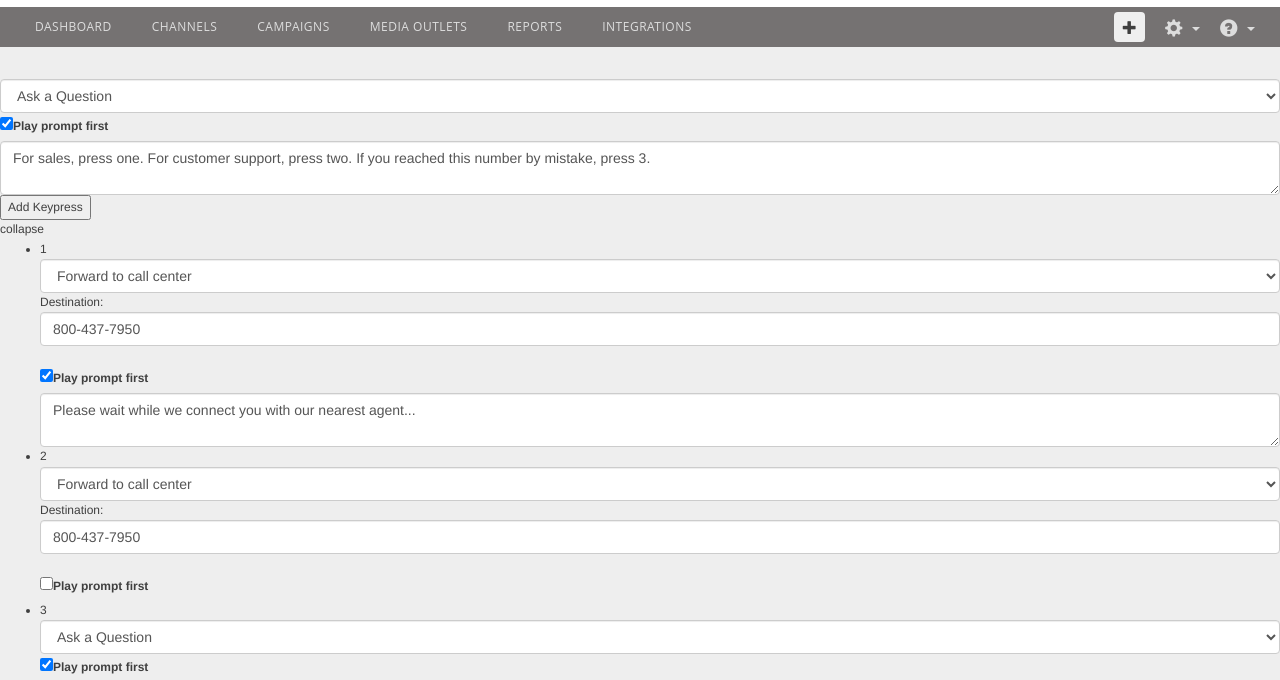
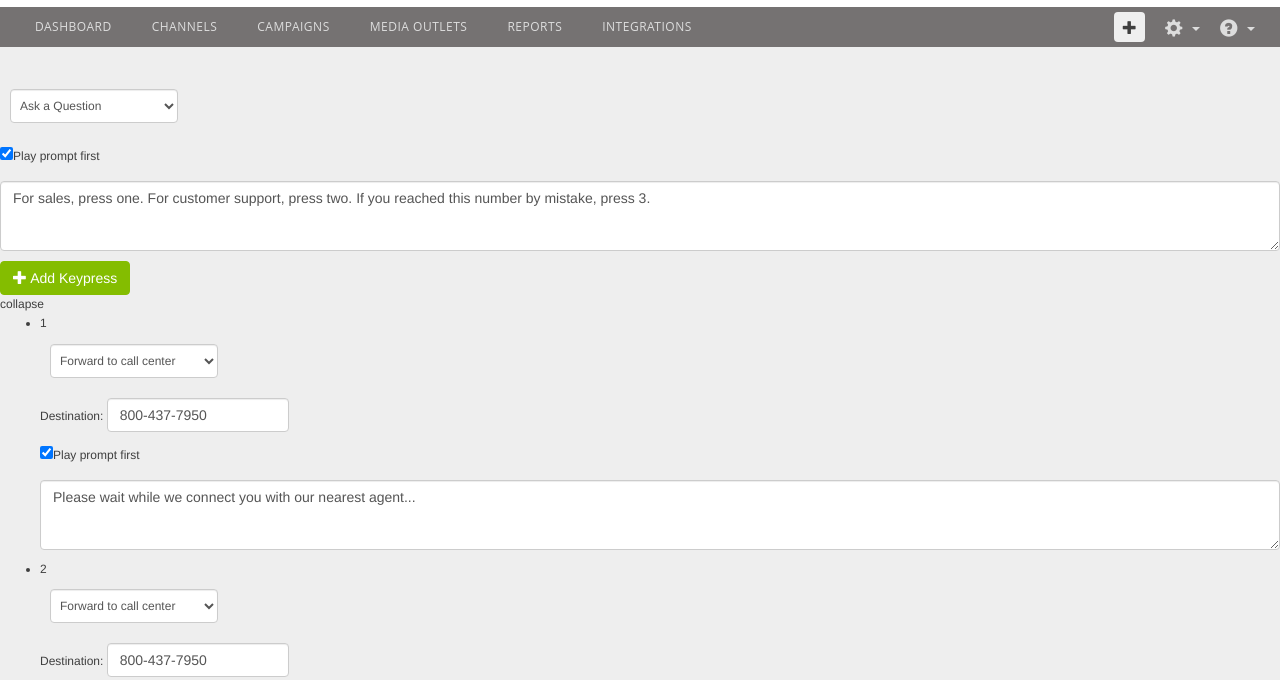
Before and after one commit to oorion/reactive_ivr, a website: page index.html in a window 1280 px wide. Shown: the part 93-773 px from the top of the page. Drawn offline with nearby package versions, Linux system fonts and the light colour scheme; files that its build step writes are made by us from their sources; files whose address does not match are found by name.

Commit message:
Moved changes from style.css to common.scss and added styling for Add Keypress

```diff
--- a/assets/css/structure/_common.scss
+++ b/assets/css/structure/_common.scss
@@ -51,3 +51,33 @@ body {
 .panel-body {
   color: #000;
 }
+
+.add-keypress {
+  border: 1px solid #84BD00;
+  background-color: #84BD00;
+  color: #fff;
+}
+
+textarea.form-control {
+  height: 70px;
+  margin-top: 10px;
+  margin-bottom: 10px;
+}
+
+input.form-control {
+  display: inline;
+  width: auto;
+  margin-top: 10px;
+}
+
+.node-select {
+  margin: 10px;
+  width: auto;
+  padding: 5px 25px 5px 5px;
+  font-size: 12px;
+}
+
+label {
+  font-weight: 400;
+  margin-top: 10px;
+}
--- a/assets/css/styles.css
+++ b/assets/css/styles.css
@@ -78,27 +78,3 @@ h3 {
   content: "▶";
   display: inline-block;
 }
-
-textarea.form-control {
-  height: 70px;
-  margin-top: 10px;
-  margin-bottom: 10px;
-}
-
-input.form-control {
-  display: inline;
-  width: auto;
-  margin-top: 10px;
-}
-
-.node-select {
-  margin: 10px;
-  width: auto;
-  padding: 5px 25px 5px 5px;
-  font-size: 12px;
-}
-
-label {
-  font-weight: 400;
-  margin-top: 10px;
-}
--- a/assets/js/nodes/add_keypress.js
+++ b/assets/js/nodes/add_keypress.js
@@ -6,8 +6,8 @@ app.AddKeypress = React.createClass({
 
   render: function() {
     return (
-      <button style={{ display: (this.props.node_type == "Question" ? 'block' : 'none') }} onClick={this.handleClick}>
-        Add Keypress
+      <button className="btn add-keypress" style={{ display: (this.props.node_type == "Question" ? 'block' : 'none') }} onClick={this.handleClick}>
+      <i className="glyphicon glyphicon-plus"></i> Add Keypress
       </button>
     );
   }
```
Also changed, not shown: assets/css/application.css, 1 other file.
